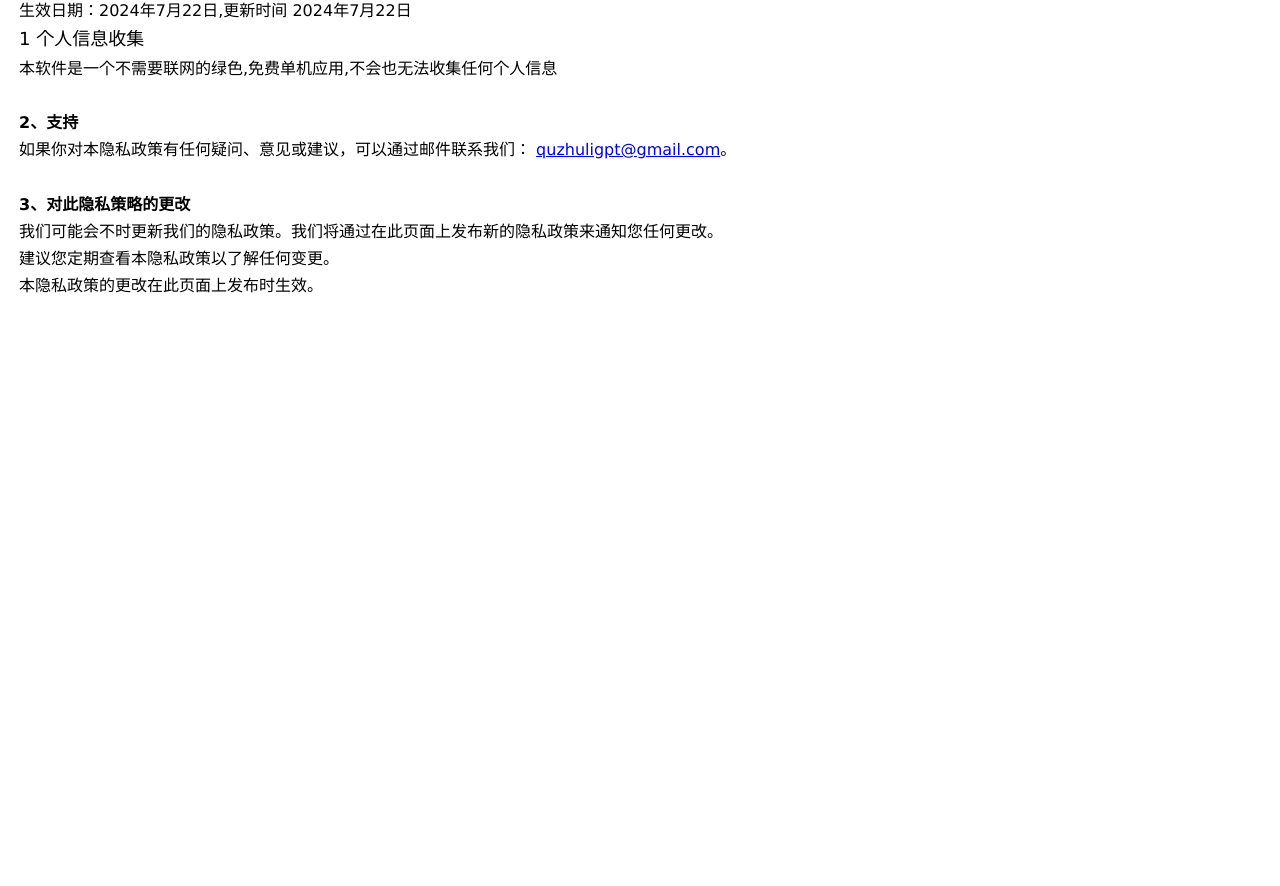
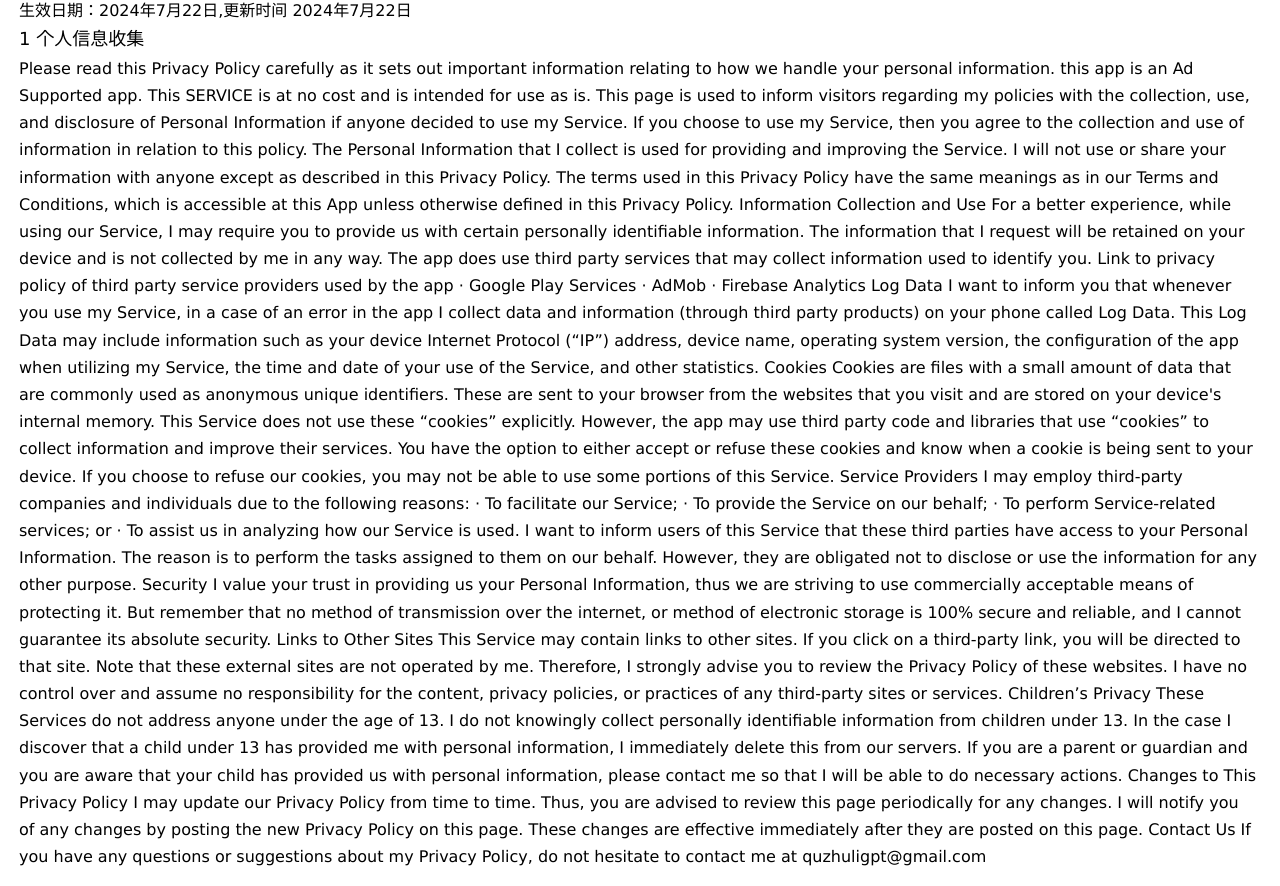
Before and after one commit to jeraypop/xpqgprivacy, a plain HTML site: page index.html in a window 1280 px wide. Shown: the part 52-938 px from the top of the page. Before the commit the page ends 800 px from the top, so only its background shows below. Drawn offline with Linux system fonts and the light colour scheme.

Commit message:
Update index.html

```diff
--- a/index.html
+++ b/index.html
@@ -54,20 +54,78 @@
         <div id="qm_con_body">
             <div id="mailContentContainer" class="qmbox qm_con_body_content qqmail_webmail_only" style="">
                 <div>
-                    <div style="text-align: center; font-size: 20px;"><strong>隐私政策</strong></div>
+                    <div style="text-align: center; font-size: 20px;"><strong>Privacy policy</strong></div>
                     <div class="STYLE4" style="font-family: Verdana, Arial, Helvetica, sans-serif; font-size: medium;">
                         生效日期：2024年7月22日,更新时间 2024年7月22日
                         <div class="titlePage" style="font-size: 18px;">1 个人信息收集</div>
-                        本软件是一个不需要联网的绿色,免费单机应用,不会也无法收集任何个人信息
-                        <br>
+                        Please read this Privacy Policy carefully as it sets out important information relating to how we handle your personal information. this app is an Ad Supported app. This SERVICE is at no cost and is intended for use as is.
 
-                        <br><strong>2、支持</strong><br>
-                        如果你对本隐私政策有任何疑问、意见或建议，可以通过邮件联系我们：
-                        <a href="mailto:quzhuligpt@gmail.com" rel="noopener" target="_blank">quzhuligpt@gmail.com</a>。
-                        <br><br><strong>3、对此隐私策略的更改</strong><br>
-                        我们可能会不时更新我们的隐私政策。我们将通过在此页面上发布新的隐私政策来通知您任何更改。
-                        <br>建议您定期查看本隐私政策以了解任何变更。
-                        <br>本隐私政策的更改在此页面上发布时生效。
+                        This page is used to inform visitors regarding my policies with the collection, use, and disclosure of Personal Information if anyone decided to use my Service.
+
+                        If you choose to use my Service, then you agree to the collection and use of information in relation to this policy. The Personal Information that I collect is used for providing and improving the Service. I will not use or share your information with anyone except as described in this Privacy Policy.
+
+                        The terms used in this Privacy Policy have the same meanings as in our Terms and Conditions, which is accessible at this App unless otherwise defined in this Privacy Policy.
+
+                        Information Collection and Use
+
+                        For a better experience, while using our Service, I may require you to provide us with certain personally identifiable information. The information that I request will be retained on your device and is not collected by me in any way.
+
+                        The app does use third party services that may collect information used to identify you.
+
+                        Link to privacy policy of third party service providers used by the app
+
+                        · Google Play Services
+
+                        · AdMob
+
+                        · Firebase Analytics
+
+                        Log Data
+
+                        I want to inform you that whenever you use my Service, in a case of an error in the app I collect data and information (through third party products) on your phone called Log Data. This Log Data may include information such as your device Internet Protocol (“IP”) address, device name, operating system version, the configuration of the app when utilizing my Service, the time and date of your use of the Service, and other statistics.
+
+                        Cookies
+
+                        Cookies are files with a small amount of data that are commonly used as anonymous unique identifiers. These are sent to your browser from the websites that you visit and are stored on your device's internal memory.
+
+                        This Service does not use these “cookies” explicitly. However, the app may use third party code and libraries that use “cookies” to collect information and improve their services. You have the option to either accept or refuse these cookies and know when a cookie is being sent to your device. If you choose to refuse our cookies, you may not be able to use some portions of this Service.
+
+                        Service Providers
+
+                        I may employ third-party companies and individuals due to the following reasons:
+
+                        · To facilitate our Service;
+
+                        · To provide the Service on our behalf;
+
+                        · To perform Service-related services; or
+
+                        · To assist us in analyzing how our Service is used.
+
+                        I want to inform users of this Service that these third parties have access to your Personal Information. The reason is to perform the tasks assigned to them on our behalf. However, they are obligated not to disclose or use the information for any other purpose.
+
+                        Security
+
+                        I value your trust in providing us your Personal Information, thus we are striving to use commercially acceptable means of protecting it. But remember that no method of transmission over the internet, or method of electronic storage is 100% secure and reliable, and I cannot guarantee its absolute security.
+
+                        Links to Other Sites
+
+                        This Service may contain links to other sites. If you click on a third-party link, you will be directed to that site. Note that these external sites are not operated by me. Therefore, I strongly advise you to review the Privacy Policy of these websites. I have no control over and assume no responsibility for the content, privacy policies, or practices of any third-party sites or services.
+
+                        Children’s Privacy
+
+                        These Services do not address anyone under the age of 13. I do not knowingly collect personally identifiable information from children under 13. In the case I discover that a child under 13 has provided me with personal information, I immediately delete this from our servers. If you are a parent or guardian and you are aware that your child has provided us with personal information, please contact me so that I will be able to do necessary actions.
+
+                        Changes to This Privacy Policy
+
+                        I may update our Privacy Policy from time to time. Thus, you are advised to review this page periodically for any changes. I will notify you of any changes by posting the new Privacy Policy on this page. These changes are effective immediately after they are posted on this page.
+
+                        Contact Us
+
+                        If you have any questions or suggestions about my Privacy Policy, do not hesitate to contact me at quzhuligpt@gmail.com
+
+
+
 
                     </div>
                 </div>
```
